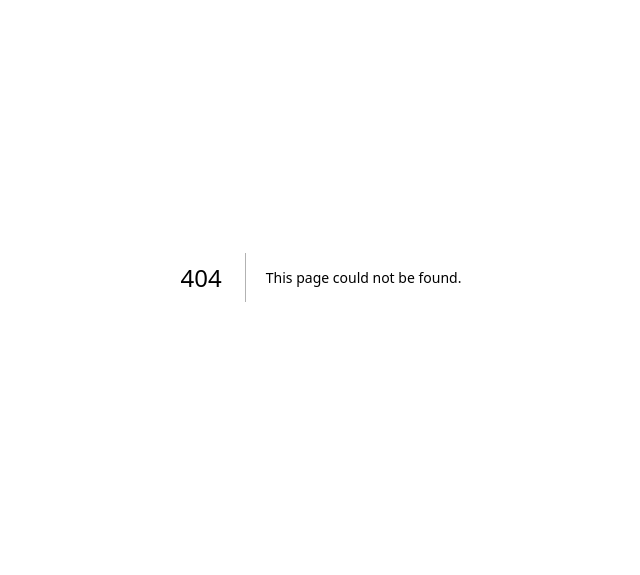
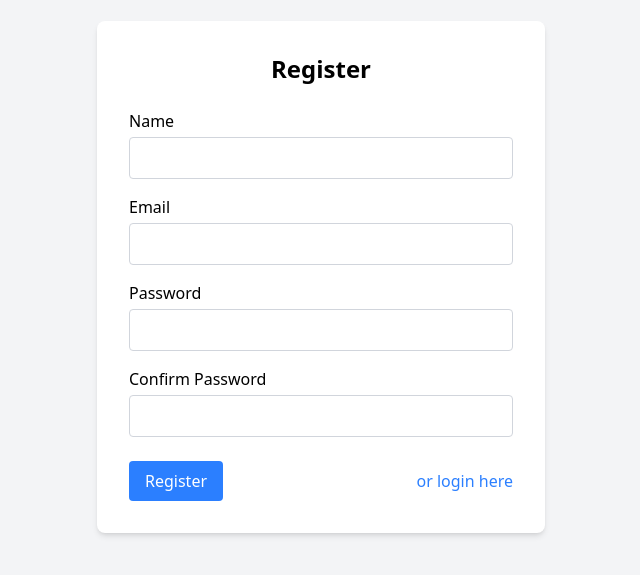
Before and after one commit to aaryanboy/ExpensesTracker, a Next.js app in the folder my-app/: page /register in a window 1280 px wide. Before the commit this address had no page. Shown: the part 123-698 px from the top of the page, without its empty margins (319-959 px from the left). Built offline with nearby package versions, Linux system fonts and the light colour scheme.

Commit message:
Implement user authentication with login and registration pages; add user model and database connection

```diff
--- /dev/null
+++ b/my-app/src/app/(auth)/login/page.jsx
@@ -0,0 +1,43 @@
+import Link from "next/link";
+
+export default function Login() {
+  return (
+    <div className="flex items-center justify-center min-h-screen bg-gray-100">
+      <div className="bg-white p-8 rounded-lg shadow-md w-full max-w-md">
+        <h1 className="text-2xl font-bold mb-6 text-center">Login</h1>
+
+        <form className="space-y-4">
+          <div>
+            <label htmlFor="email" className="block mb-1 font-medium">Email</label>
+            <input
+              type="text"
+              name="email"
+              className="w-full border border-gray-300 rounded px-3 py-2 focus:outline-none focus:ring-2 focus:ring-blue-500"
+            />
+          </div>
+
+          <div>
+            <label htmlFor="password" className="block mb-1 font-medium">Password</label>
+            <input
+              type="password"
+              name="password"
+              className="w-full border border-gray-300 rounded px-3 py-2 focus:outline-none focus:ring-2 focus:ring-blue-500"
+            />
+          </div>
+
+          <div className="flex items-center justify-between mt-6">
+            <button
+              type="submit"
+              className="bg-blue-500 text-white px-4 py-2 rounded hover:bg-blue-600 transition"
+            >
+              Login
+            </button>
+            <Link href="/register" className="text-blue-500 hover:underline">
+              or register here
+            </Link>
+          </div>
+        </form>
+      </div>
+    </div>
+  );
+}
--- /dev/null
+++ b/my-app/src/app/(auth)/register/page.jsx
@@ -0,0 +1,95 @@
+"use client";
+import axios from "axios";
+import Link from "next/link";
+import { useState } from "react";
+
+
+export default function Register() {
+
+    const [name,setName]=useState("");
+    const [email,setEmail]=useState("");
+    const [password,setPassword]=useState("");
+    const [confirmPassword,setConfirmPassword]=useState("");
+
+    const handleSubmit= async (e)=>{
+        e.preventDefault()
+        console.log({ name, email, password });
+        const response = await axios.post('/api/register', {
+            name,
+            email,
+            password,
+            confirmPassword
+        });
+
+    }
+
+  return (
+    <div className="flex items-center justify-center min-h-screen bg-gray-100">
+      <div className="bg-white p-8 rounded-lg shadow-md w-full max-w-md">
+        <h1 className="text-2xl font-bold mb-6 text-center">Register</h1>
+
+        <form onSubmit={handleSubmit} className="space-y-4">
+        <div>
+            <label htmlFor="name" className="block mb-1 font-medium">Name</label>
+            <input
+              type="text"
+              name="name"
+              onChange={(e)=>setName(e.target.value)}
+              className="w-full border border-gray-300 rounded px-3 py-2 focus:outline-none focus:ring-2 focus:ring-blue-500"
+            />
+
+          </div>
+          <div>
+            <label htmlFor="email" className="block mb-1 font-medium">Email</label>
+            <input
+              type="text"
+              name="email"
+              onChange={(e)=>setEmail(e.target.value)}
+              className="w-full border border-gray-300 rounded px-3 py-2 focus:outline-none focus:ring-2 focus:ring-blue-500"
+            />
+
+          </div>
+
+          <div>
+            <label htmlFor="password" className="block mb-1 font-medium">Password</label>
+            <input
+              type="password"
+              name="password"
+              onChange={(e)=>setPassword(e.target.value)}
+              className="w-full border border-gray-300 rounded px-3 py-2 focus:outline-none focus:ring-2 focus:ring-blue-500"
+            />
+
+          </div>
+
+          <div>
+            <label htmlFor="confirmPassword" className="block mb-1 font-medium">Confirm Password</label>
+            <input
+              type="password"
+              name="confirmPassword"
+              onChange={(e)=>setConfirmPassword(e.target.value)}
+              className="w-full border border-gray-300 rounded px-3 py-2 focus:outline-none focus:ring-2 focus:ring-blue-500"
+            />
+
+          </div>
+
+          <div className="flex items-center justify-between mt-6">
+            <button
+              type="submit"
+              className="bg-blue-500 text-white px-4 py-2 rounded hover:bg-blue-600 focus:outline-none focus:ring-2 focus:ring-blue-500"
+            >
+              Register
+            </button>
+
+
+
+            <Link href="/login" className="text-blue-500 hover:underline">
+              or login here
+            </Link>
+          </div>
+
+
+        </form>
+      </div>
+    </div>
+  );
+}
--- /dev/null
+++ b/my-app/src/app/api/register/route.js
@@ -0,0 +1,37 @@
+import { NextResponse } from "next/server";
+import User from "@/models/User";
+import connectToDatabase from "@/lib/db";
+
+export async function POST(request) {
+  try {
+    await connectToDatabase();
+
+    const { name, email, password, confirmPassword } = await request.json();
+
+    if (!name || !email || !password || !confirmPassword) {
+      return NextResponse.json({ error: "All fields are required" }, { status: 400 });
+    }
+
+    const existingUser = await User.findOne({ email });
+    if (existingUser) {
+      return NextResponse.json({ error: "User already exists" }, { status: 400 });
+    }
+
+    const hashedPassword = password; // Replace with actual hashing logic
+
+    console.log({ name, email, password, confirmPassword });
+
+    const newUser = new User({
+      username: name,
+      email,
+      password: hashedPassword,
+    });
+
+    await newUser.save();
+
+    return NextResponse.json({ message: "User registered successfully" }, { status: 201 });
+  } catch (error) {
+    console.error("Registration error:", error);
+    return NextResponse.json({ error: "Internal Server Error" }, { status: 500 });
+  }
+}
--- a/my-app/src/app/page.jsx
+++ b/my-app/src/app/page.jsx
@@ -1,7 +1,7 @@
 
 export default function Home() {
   return (
-  <div className="a">hello world</div>
+  <div className="a">  </div>
 
   );
 }
--- /dev/null
+++ b/my-app/src/lib/db.js
@@ -0,0 +1,21 @@
+import mongoose from "mongoose";
+
+const connectToDatabase = async () => {
+  if (mongoose.connection.readyState >= 1) {
+    // Already connected
+    return;
+  }
+
+  try {
+    await mongoose.connect(process.env.DB_URL, {
+      useNewUrlParser: true,
+      useUnifiedTopology: true,
+    });
+    console.log("✅ Connected to database");
+  } catch (error) {
+    console.error("❌ Error connecting to database:", error);
+    throw error; // Let the API route handle this
+  }
+};
+
+export default connectToDatabase;
--- /dev/null
+++ b/my-app/src/models/User.js
@@ -0,0 +1,11 @@
+import mongoose from "mongoose";
+
+const userSchema = new mongoose.Schema({
+    username: { type: String, required: true, unique: true },  // changed from username
+    email: { type: String, required: true, unique: true },
+    password: { type: String, required: true },
+    createdAt: { type: Date, default: Date.now }
+  });
+
+const User = mongoose.models.User || mongoose.model('User', userSchema);
+export default User;
```
Also changed, not shown: my-app/package.json (+7 -4 lines), my-app/src/app/api/login/route.js (added), 1 other file (tests, documents, lock files or other folders).
